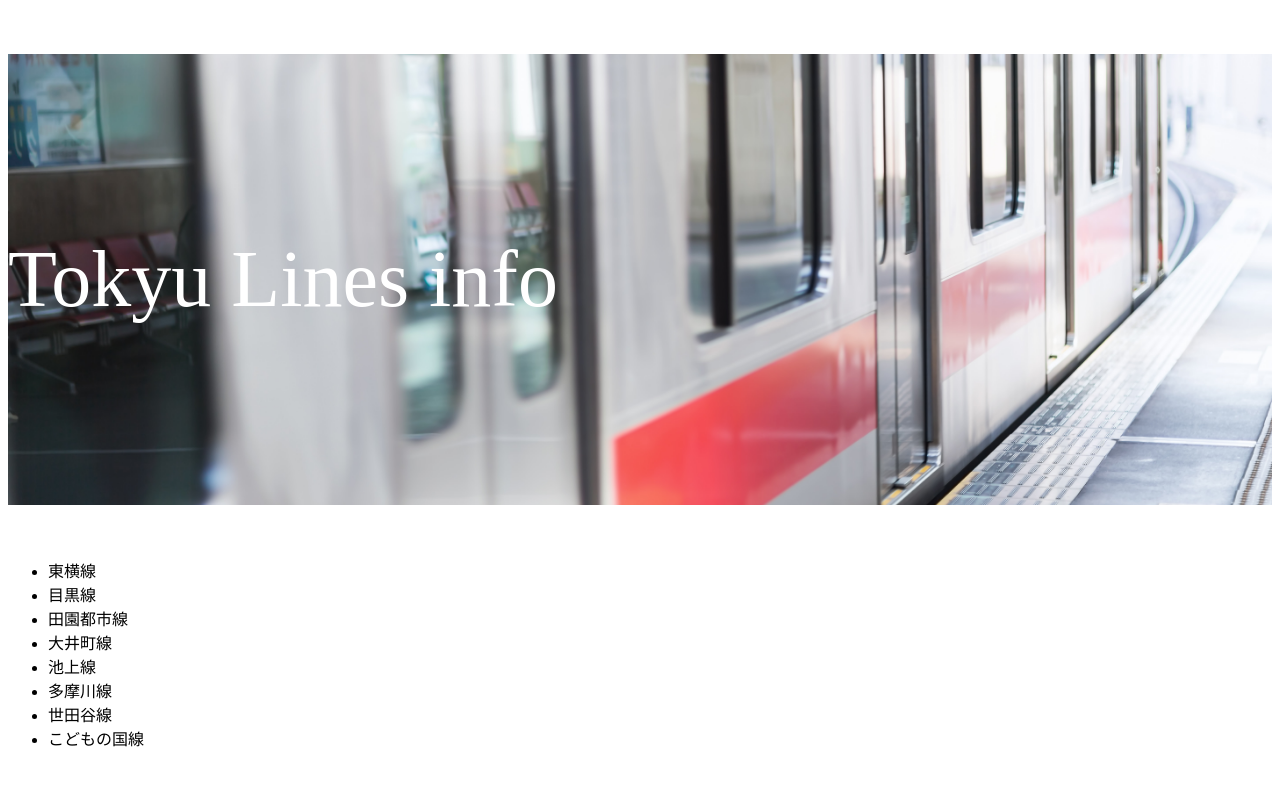
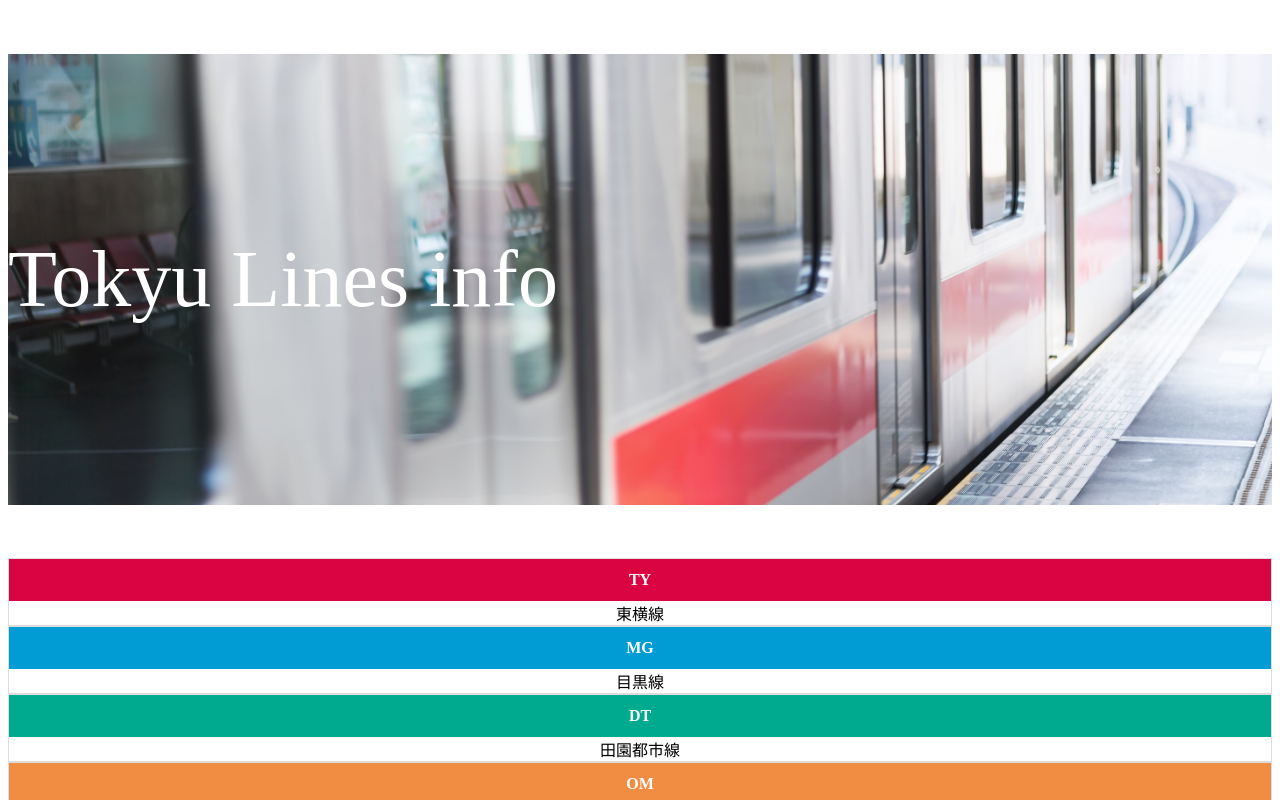
Before and after one commit to DJYoko/TokyuLinesInfo, a Nuxt app: page / in a window 1280 px wide. Shown: the top 800 px of the page. Built offline with nearby package versions, Linux system fonts and the light colour scheme.

Commit message:
add LineListItem component, add styles

```diff
--- /dev/null
+++ b/components/lineListItem.vue
@@ -0,0 +1,48 @@
+<template>
+  <div class="line-list-item">
+    <div
+      class="color-label"
+      :style="styles"
+    >
+      {{displayLabel}}
+    </div>
+    <div>{{this.name}}</div>
+
+  </div>
+</template>
+
+<script>
+export default {
+  name: "lineListItem",
+  props: {
+    name: String,
+    id: String,
+    backgroundColor: String,
+    textColor: String
+  },
+  computed: {
+    styles() {
+      return {
+        color: this.textColor,
+        backgroundColor: this.backgroundColor
+      };
+    },
+    displayLabel() {
+      return this.id.toUpperCase();
+    }
+  }
+};
+</script>
+
+<style scoped lang="scss">
+@import '~assets/variables';
+.line-list-item {
+  text-align: center;
+  border: 1px solid $borderColorGray;
+}
+
+.color-label{
+  padding:12px 0;
+  font-weight: bold;
+}
+</style>
--- a/pages/index.vue
+++ b/pages/index.vue
@@ -8,21 +8,29 @@
         <h1 class="text-center">Tokyu Lines info</h1>
       </div>
     </div>
-    <ul>
-      <li
+    <div class="container">
+    <div class="row">
+      <div
+        class="col-6 col-sm-3"
         v-for="line in lines"
         :key="line.initial"
       >
-        {{ line.name }}
-      </li>
-    </ul>
+      <line-list-item :id=line.id :name=line.name :backgroundColor=line.backgroundColor :textColor=line.textColor></line-list-item>
+
+      </div>
+    </div>
+    </div>
   </div>
 </template>
 
 <script>
 import axios from "axios";
 import backgroundImage from "~/assets/PAK86_touyokosentohome.jpg";
+import lineListItem from "@/components/lineListItem.vue";
 export default {
+  components: {
+    lineListItem,
+  },
   data: () => {
     return {
       backgroundImageUrl: backgroundImage,
```
